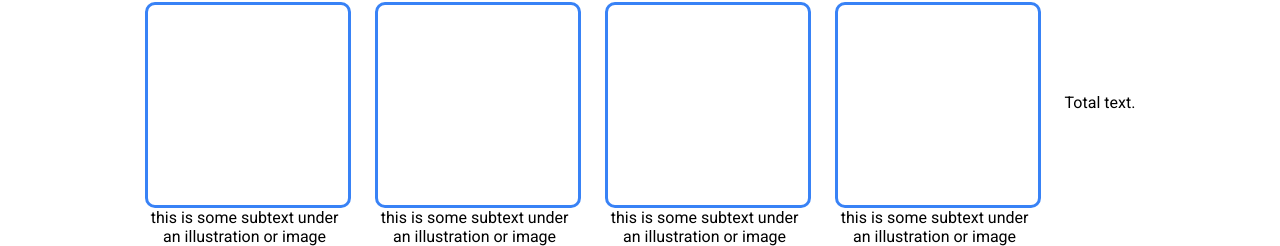
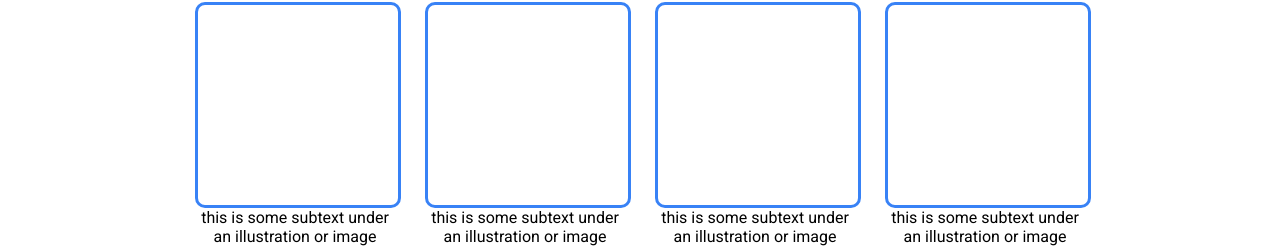
Before and after one commit to arunkumarmarndi/odin-project-landing-page, a plain HTML site: page index.html in a window 1280 px wide. Shown: the part 747-993 px from the top of the page. Drawn offline with Linux system fonts and the light colour scheme.

Commit message:
Removed dummy text

```diff
--- a/index.html
+++ b/index.html
@@ -50,7 +50,6 @@
             <div class="item"><div class="box"></div><div class="some-text"><p>this is some subtext under an illustration or image</p></div></div>
             <div class="item"><div class="box"></div><div class="some-text"><p>this is some subtext under an illustration or image</p></div></div>
             <div class="item"><div class="box"></div><div class="some-text"><p>this is some subtext under an illustration or image</p></div></div>
-            <p>Total text.</p>
         </div>
     </div>
     <div class="container3">
```
